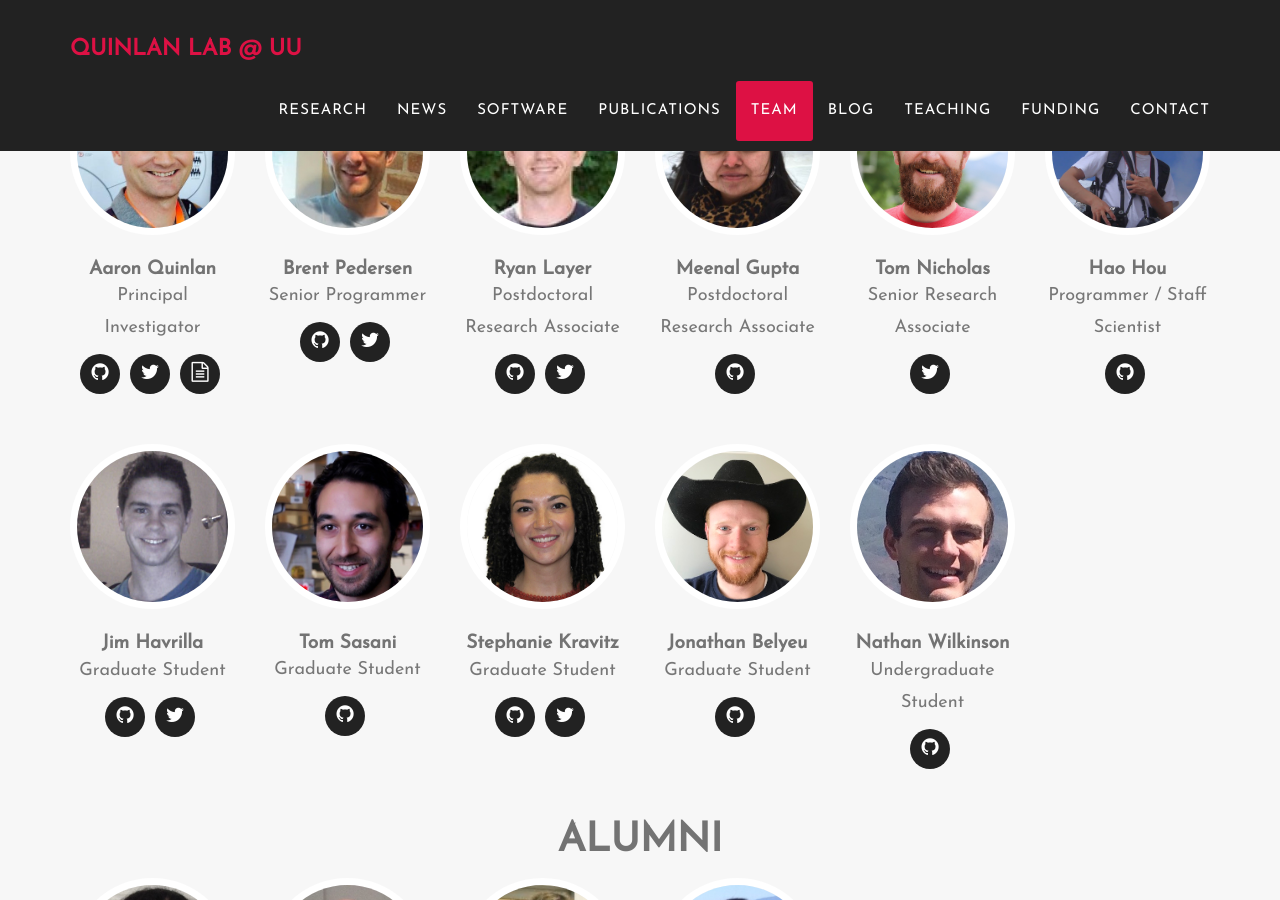
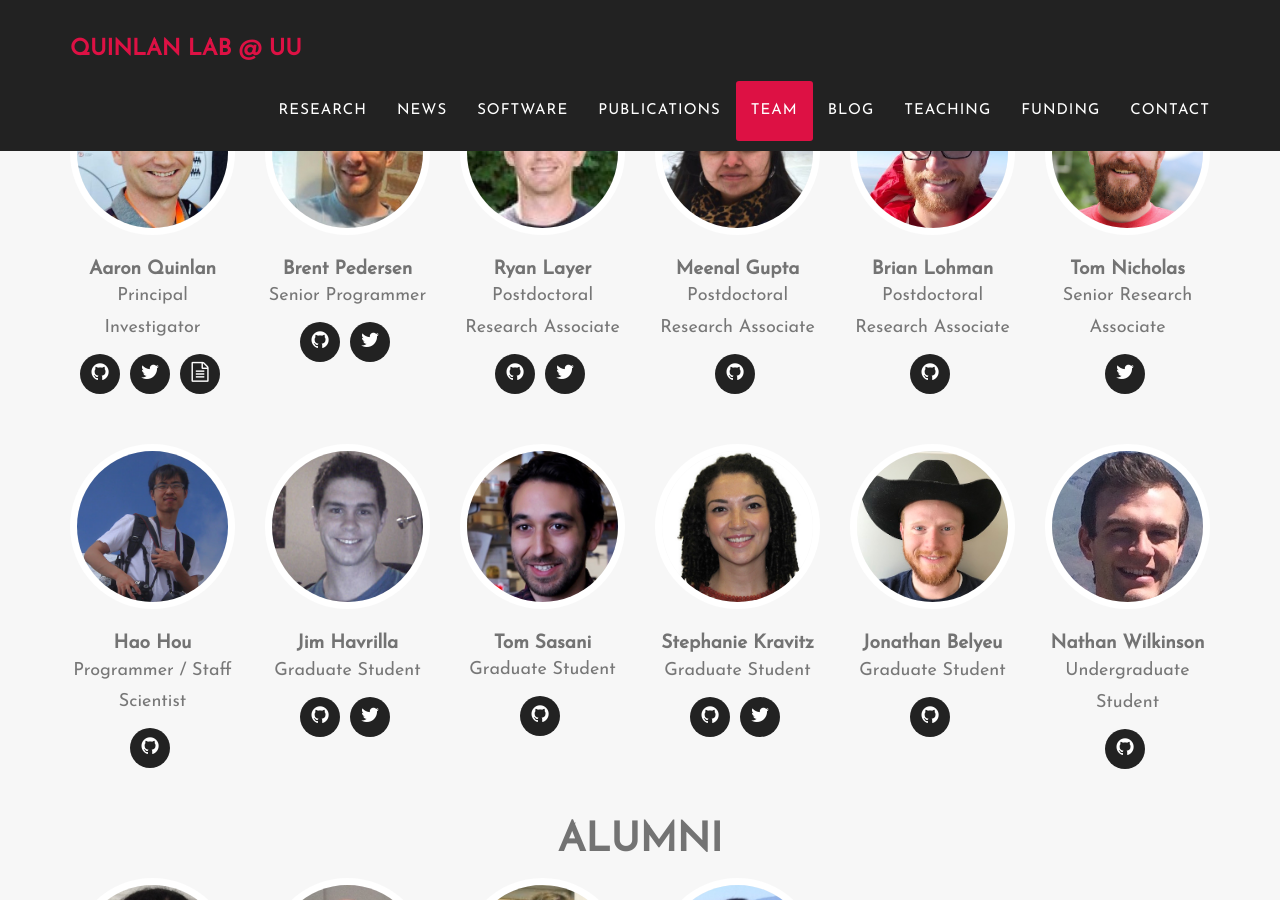
Before and after one commit to arq5x/arq5x.github.io, a Jekyll site: the page built from index.html, in a window 1280 px wide and 900 px high, scrolled down 23932 px. Built offline with Jekyll 4.4.1, drawn with Linux system fonts in a browser that asks for light colours; some web fonts are replaced.

Commit message:
add brian to team

```diff
--- a/_config.yml
+++ b/_config.yml
@@ -53,6 +53,13 @@ people:
   social:
     - title: github
       url: https://github.com/Meenal002
+
+- name: Brian Lohman
+  pic: lohman.small
+  position: Postdoctoral Research Associate
+  social:
+    - title: github
+      url: https://github.com/BrianLohman
 
 - name: Tom Nicholas
   pic: nicholas
```
Also changed, not shown: img/team/lohman.small.jpg (added).
